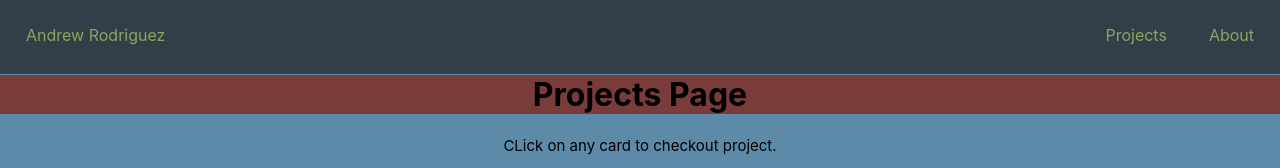
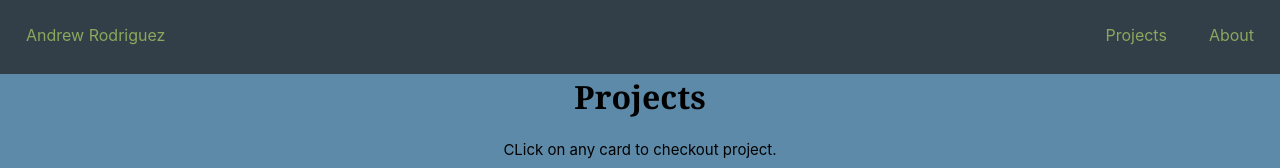
Before and after one commit to Andyrod209/Andyrod209.github.io, a React (Create React App) app: page /projects in a window 1280 px wide. Shown: the top 168 px of the page. Built offline with nearby package versions, Linux system fonts and the light colour scheme.

Commit message:
Style: changed font-family to title of and removed page from title

```diff
--- a/src/pages/Projects/Projects.js
+++ b/src/pages/Projects/Projects.js
@@ -3,7 +3,7 @@ const Projects = () => {
     return (
 
         <div className='div-pro'>
-            <h1 className='projects-title'>Projects Page</h1>
+            <h1 className='projects-title'>Projects</h1>
             <small>CLick on any card to checkout project.</small>
         <div className="projects">
             <div class="card">
--- a/src/pages/Projects/projects.css
+++ b/src/pages/Projects/projects.css
@@ -42,8 +42,8 @@
   display: block;
   align-self: center;
   position: relative;
+  font-family:Georgia, 'Times New Roman', Times, serif;
   top: 20%;
-  background-color: rgb(122, 59, 59);
 }
 
 small{
```
